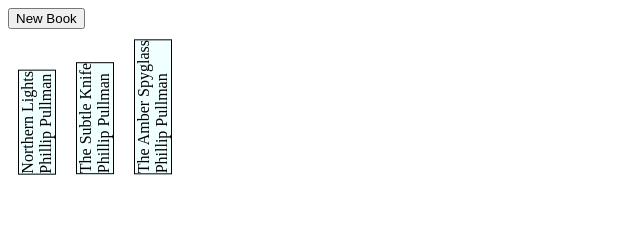
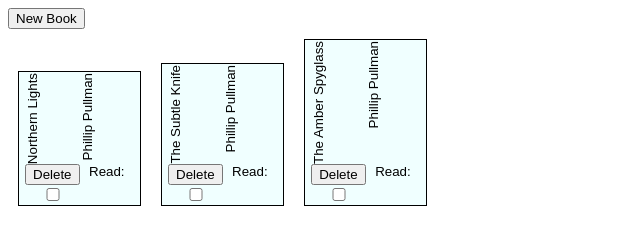
Before and after one commit to naomi-tan/odin-library, a plain HTML site: page index.html in a window 1280 px wide. Shown: the whole page, without its empty margins (0-640 px from the left). Drawn offline with Linux system fonts and the light colour scheme.

Commit message:
feat: add delete book button and functionality

```diff
--- a/script.js
+++ b/script.js
@@ -1,5 +1,3 @@
-const myLibrary = [] // All of your book objects are going to be stored in an array
-
 // Object constructor
 function Book(author, title, pages, read) {
     // details for the new book: author, title, number of pages, whether it’s been read and anything else you might want
@@ -26,22 +24,53 @@
     // Write a function that loops through the array and displays each book on the page. You can display them in some sort of table, or each on their own “card”
     // get .library div
     clearLibrary();
+    let i = 0;
     for (let book of myLibrary) {
-        bookNode = document.createElement('div');
+        bookNode = document.createElement('button');
         bookNode.classList.add('book');
+        bookNode.setAttribute('index', i);
         displayTitle = document.createElement('p');
         displayTitle.textContent = book.title;
         displayAuthor = document.createElement('p');
         displayAuthor.textContent = book.author;
+        deleteButton = document.createElement('button');
+        deleteButton.classList.add('delete-button');
+        deleteButton.setAttribute('type', 'button');
+        deleteButton.textContent = 'Delete';
+        readCheckbox = document.createElement('input');
+        readCheckbox.setAttribute('type', 'checkbox');
+        readCheckbox.id = `markRead${i}`;
+        readCheckbox.classList.add('read-checkbox');
+        readLabel = document.createElement('label');
+        readLabel.setAttribute('for', `markRead${i}`);
+        readLabel.textContent = 'Read:'
+        bookNode.appendChild(displayTitle);
         bookNode.appendChild(displayAuthor);
-        bookNode.appendChild(displayTitle);
+        bookNode.appendChild(deleteButton);
+        bookNode.appendChild(readLabel);
+        bookNode.appendChild(readCheckbox);
         library.appendChild(bookNode);
-        console.log(book);
+        bookNode.addEventListener('click', openBook);
+        let deleteModalButtons = document.querySelectorAll('.delete-button');
+        for(let i = 0; i < deleteModalButtons.length; ++i) {
+            deleteModalButtons[i].addEventListener('click', deletePressed);
+        }
+        let readCheckboxes = document.querySelectorAll('.read-checkbox');
+        for(let i = 0; i < readCheckboxes.length; ++i) {
+            readCheckboxes[i].addEventListener('click', readPressed);
+        }
+        ++i;
     }
 }
 
 function openModal() {
     modal.showModal();
+}
+
+function openBook() {
+    openModal();
+    // disable all inputs
+    // fill input values with book info
 }
 
 function okPressed(event) {
@@ -56,9 +85,26 @@
     closeModal();
 }
 
+function deletePressed(event) {
+    index = event.currentTarget.parentNode.getAttribute('index');
+    console.log(`${myLibrary[index].title} was removed from the library`);
+    myLibrary.splice(index, 1);
+    event.stopPropagation();
+    displayLibrary();
+}
+
+function readPressed(event) {
+    index = event.currentTarget.parentNode.getAttribute('index');
+    console.log(`${myLibrary[index].title} was read`);
+    event.stopPropagation();
+    // update read object value
+}
+
 function closeModal() {
     modal.close();
 }
+
+const myLibrary = [] // All of your book objects are going to be stored in an array
 
 // TEST CODE
 
@@ -76,13 +122,13 @@
 
 displayLibrary();
 
-modal = document.querySelector('dialog');
+let modal = document.querySelector('dialog');
 
-newBookButton = document.querySelector('.new-book');
+let newBookButton = document.querySelector('.new-book');
 newBookButton.addEventListener('click', openModal);
 
-okModalButton = document.querySelector('.ok-button');
+let okModalButton = document.querySelector('.ok-button');
 okModalButton.addEventListener('click', okPressed);
 
-closeModalButton = document.querySelector('.cancel-button');
-closeModalButton.addEventListener('click', closeModal);
+let cancelModalButton = document.querySelector('.cancel-button');
+cancelModalButton.addEventListener('click', closeModal);
--- a/style.css
+++ b/style.css
@@ -3,7 +3,7 @@
     grid-auto-flow: column;
     grid-template-columns: min-content;
     justify-content: start;
-    align-items: baseline;
+    align-items:end;
 }
 
 .book {
@@ -14,11 +14,20 @@
     border: 1px solid black;
     display: grid;
     grid-template-columns: 1fr 1fr;
-    transform: rotate(180deg);
+    /* transform: rotate(180deg); */
 }
 
 .book p {
     writing-mode: vertical-rl;
     margin: 0px;
     padding: 0px;
+    transform: rotate(180deg);
 }
+
+form {
+    display: grid;
+}
+
+button {
+    cursor: pointer;
+}
```
